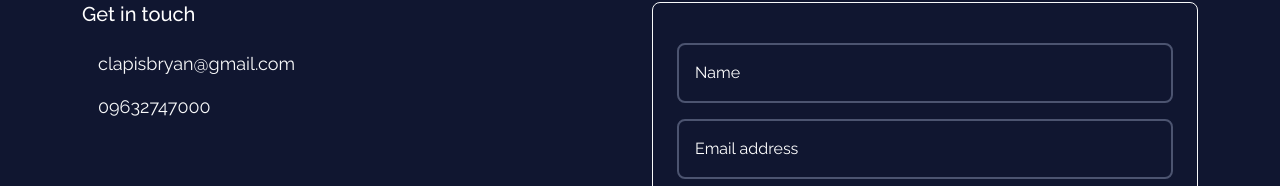
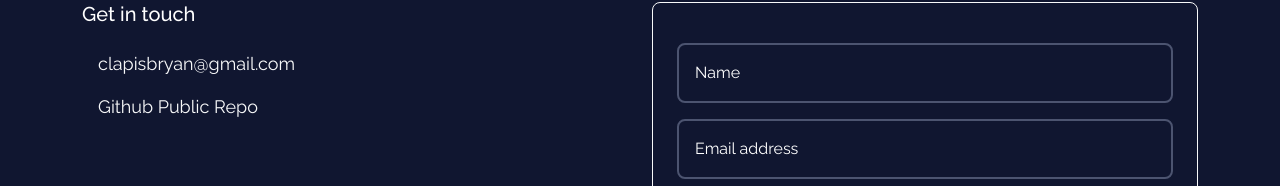
Before and after one commit to clapisbryan/portfolio-react, a React (Vite) app: page / in a window 1280 px wide. Shown: the part 2703-2889 px from the top of the page. Built offline with nearby package versions, Linux system fonts and the light colour scheme.

Commit message:
Update Contact.jsx

```diff
--- a/src/Pages/Home/Contact/Contact.jsx
+++ b/src/Pages/Home/Contact/Contact.jsx
@@ -67,7 +67,7 @@ const Contact = () => {
 									>clapisbryan@gmail.com</a>
 								</li>
 								<li className="mb-3 text-break">
-									<a href="tel:09632747000" className="text-light">09632747000</a>
+									<a href="https://github.com/clapisbryan?tab=repositories" className="text-light">Github Public Repo</a>
 								</li>
 							</ul>
 						</div>
```
